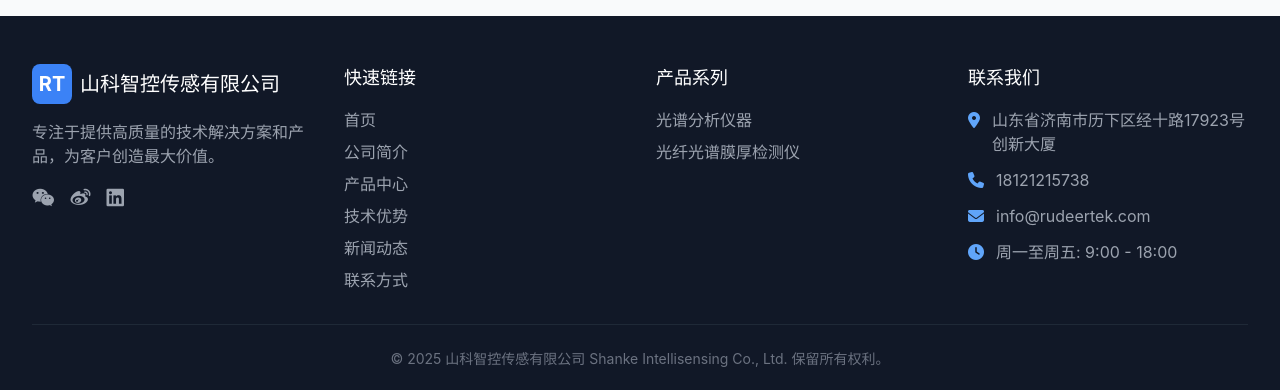
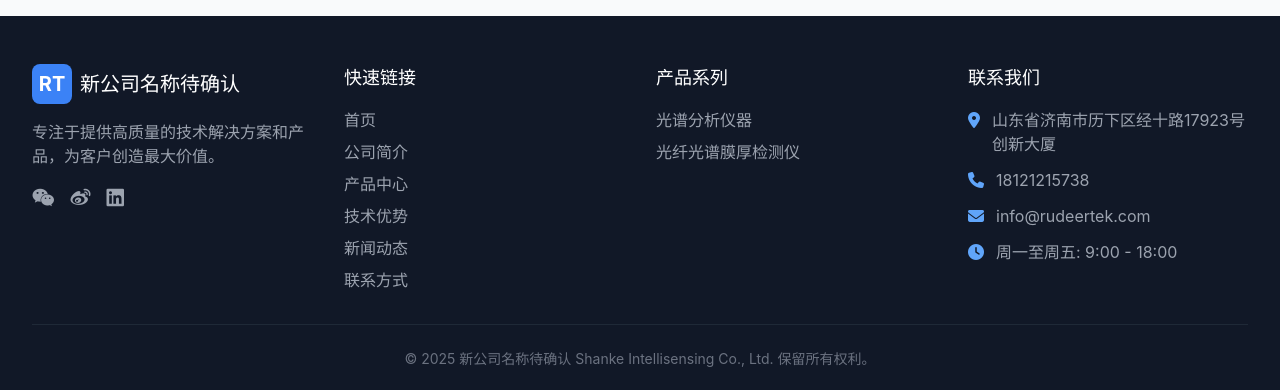
Before and after one commit to WYS2029/web99, a React (Vite) app: page /#/company in a window 1280 px wide. Shown: the part 1515-1905 px from the top of the page. Built offline with nearby package versions, Linux system fonts and the light colour scheme.

Commit message:
Update Footer.tsx

```diff
--- a/src/components/Footer.tsx
+++ b/src/components/Footer.tsx
@@ -11,7 +11,7 @@ export function Footer() {
               <div className="w-10 h-10 bg-blue-500 rounded-lg flex items-center justify-center">
                 <span className="text-white font-bold text-xl">RT</span>
               </div>
-             <span className="ml-2 text-xl font-semibold text-white">山科智控传感有限公司</span>
+             <span className="ml-2 text-xl font-semibold text-white">新公司名称待确认</span>
             </div>
             <p className="text-gray-400 mb-4">
               专注于提供高质量的技术解决方案和产品，为客户创造最大价值。
@@ -76,7 +76,7 @@ export function Footer() {
         </div>
 
         <div className="border-t border-gray-800 pt-6 mt-6 text-center text-gray-500 text-sm">
-            <p>© {new Date().getFullYear()} 山科智控传感有限公司 Shanke Intellisensing Co., Ltd. 保留所有权利。</p>
+            <p>© {new Date().getFullYear()} 新公司名称待确认 Shanke Intellisensing Co., Ltd. 保留所有权利。</p>
         </div>
       </div>
     </footer>
```
